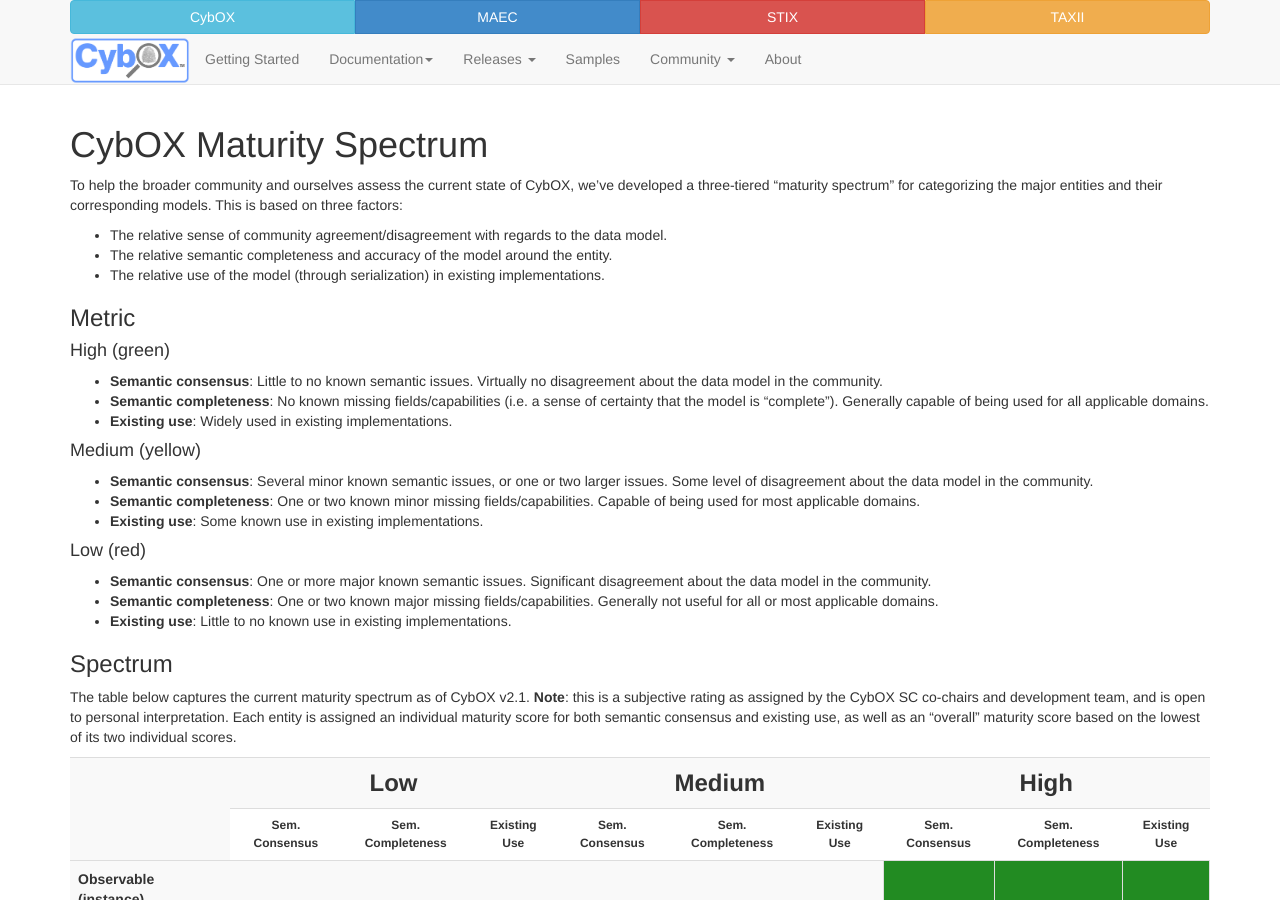
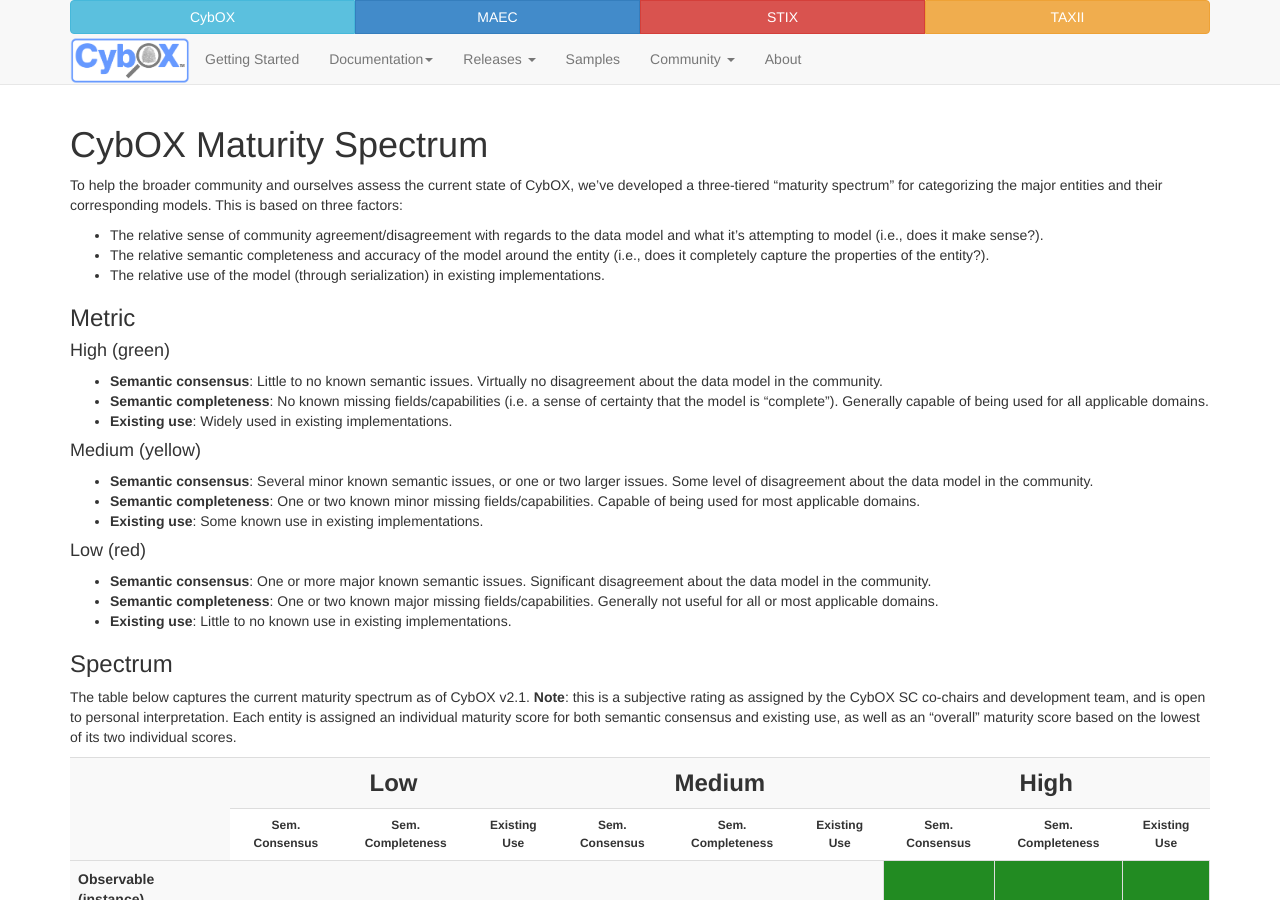
Before and after one commit to CybOXProject/cyboxproject.github.io, a Jekyll site: the page built from maturity-spectrum/index.md, in a window 1280 px wide and 900 px high. Built offline with Jekyll 4.4.1, drawn with Linux system fonts in a browser that asks for light colours; Markdown is read by kramdown in place of the engine named in the settings.

Commit message:
Added metric text

```diff
--- a/maturity-spectrum/index.md
+++ b/maturity-spectrum/index.md
@@ -5,8 +5,8 @@
 
 To help the broader community and ourselves assess the current state of CybOX, we've developed a three-tiered “maturity spectrum” for categorizing the major entities and their corresponding models. This is based on three factors:
 
-* The relative sense of community agreement/disagreement with regards to the data model.
-* The relative semantic completeness and accuracy of the model around the entity.
+* The relative sense of community agreement/disagreement with regards to the data model and what it's attempting to model (i.e., does it make sense?).
+* The relative semantic completeness and accuracy of the model around the entity (i.e., does it completely capture the properties of the entity?).
 * The relative use of the model (through serialization) in existing implementations.
 
 ### Metric
```
